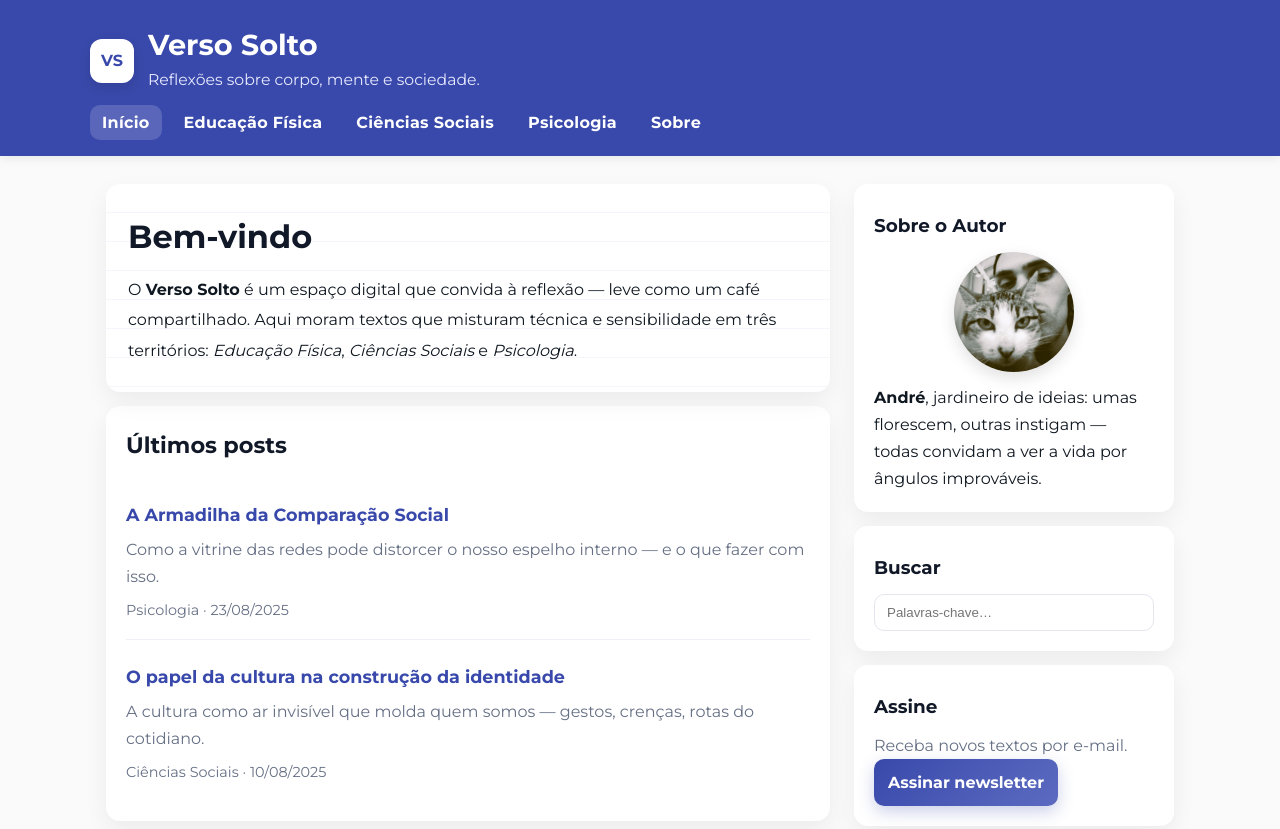
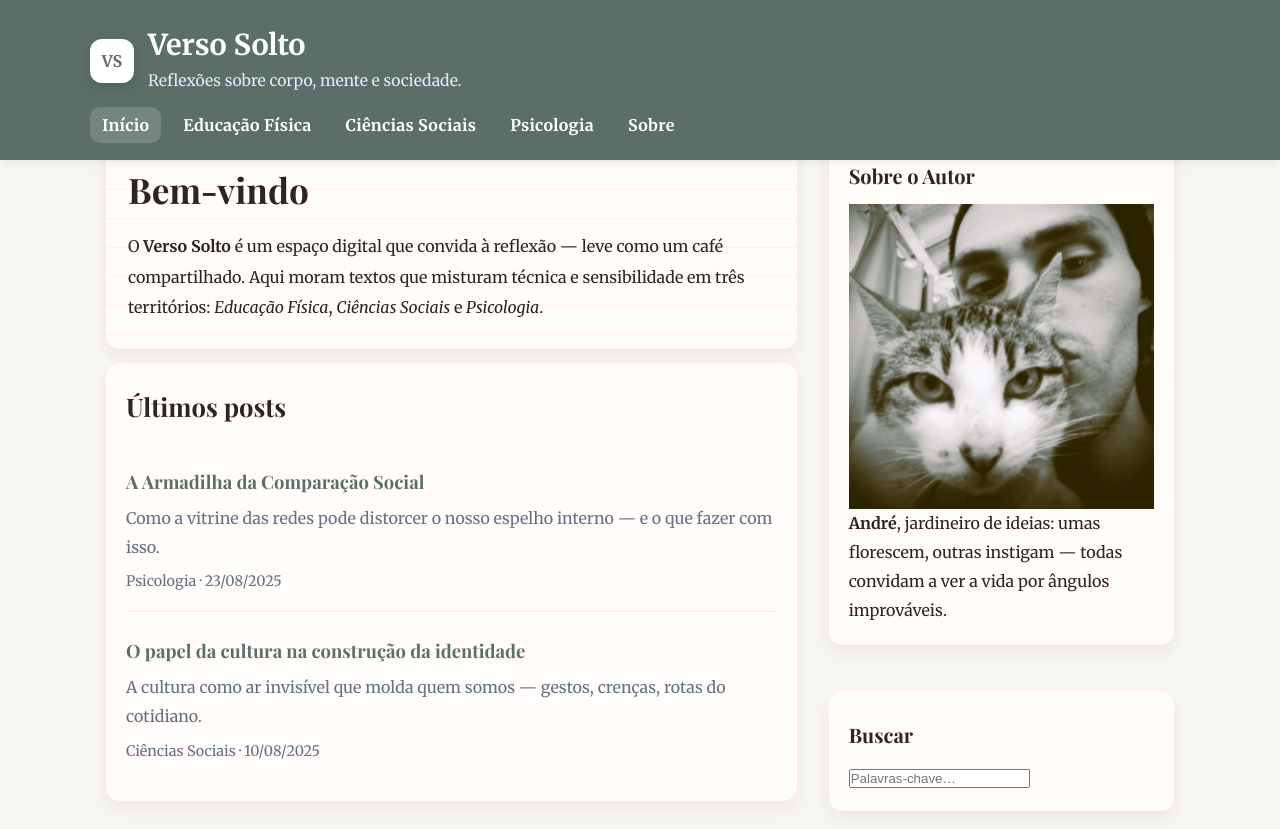
Before and after one commit to VersoSolto/VersoSolto.github.io, a plain HTML site: page index.html in a window 1280 px wide. Shown: the top 829 px of the page. Drawn offline with nearby package versions, Linux system fonts and the light colour scheme; a web font is replaced by a local one.

Commit message:
Update style.css

```diff
--- a/style.css
+++ b/style.css
@@ -1,9 +1,12 @@
 /* -------------------------------------------------
     VERSO SOLTO — tema leve, poético e acolhedor
-   Tipografia: Montserrat
+    Tipografia: Playfair Display (títulos), Merriweather (textos)
     Estrutura: header fixo + container (main + sidebar) + footer
     Fundo "folha pautada" apenas no conteúdo (.paper)
 ---------------------------------------------------*/
+
+/* Google Fonts */
+@import url('https://fonts.googleapis.com/css2?family=Merriweather:ital,wght@0,300;0,400;0,700;1,300;1,400&family=Playfair+Display:ital,wght@0,400;0,700;1,400&display=swap');
 
 /* Reset */
 * { box-sizing: border-box; margin: 0; padding: 0; }
@@ -12,28 +15,29 @@ img { max-width: 100%; display: block; }
 
 /* Tokens */
 :root{
-  --bg:#fafafa;
-  --card:#ffffff;
-  --ink:#0f1720;
+    --bg:#f8f6f2; /* Fundo creme suave */
+    --card:#fffcf9;
+    --ink:#2d261e; /* Tinta marrom escuro */
     --muted:#667085;
-  --accent:#3949ab;        /* toque emocional */
-  --accent-2:#5c6bc0;
+    --accent:#5b6e68; /* Azul-petróleo acinzentado */
+    --accent-2:#7f9791;
     --radius:14px;
-  --shadow:0 10px 24px rgba(15,23,42,.06);
+    --shadow:0 8px 16px rgba(45,38,30,.06);
     --maxw:1100px;
-  --gap:24px;
+    --gap:32px;
     --line-step:28px;        /* espaçamento das linhas da “folha” */
-  --line-color: rgba(57,73,171,.10);
+    --line-color: rgba(91,110,104,.10);
 }
 
 /* Base */
 body{
-  font-family: 'Montserrat', system-ui, -apple-system, Segoe UI, Roboto, Arial, sans-serif;
+    font-family: 'Merriweather', serif;
     background: var(--bg);
     color: var(--ink);
-  line-height: 1.7;
+    line-height: 1.8;
     -webkit-font-smoothing: antialiased;
     -moz-osx-font-smoothing: grayscale;
+    padding-top: 100px; /* Para acomodar o header fixo */
 }
 
 a{ color: var(--accent); text-decoration: none; }
@@ -45,7 +49,7 @@ header{
     color: #fff;
     padding: 28px 16px 20px;
     box-shadow: 0 2px 10px rgba(0,0,0,.08);
-  position: sticky; top: 0; z-index: 20;
+    position: fixed; top: 0; left: 0; right: 0; z-index: 20;
 }
 .brand{
     max-width: var(--maxw);
@@ -79,13 +83,17 @@ nav{ margin-top: 16px; }
 /* Layout */
 .container{
     max-width: var(--maxw);
-  margin: 28px auto;
+    margin: 32px auto;
     padding: 0 16px;
-  display: grid;
-  grid-template-columns: 1fr 320px;
+    display: grid; grid-template-columns: 2fr 1fr;
     gap: var(--gap);
 }
-@media (max-width: 960px){ .container{ grid-template-columns: 1fr; }}
+@media (max-width: 960px){
+    .container{
+        grid-template-columns: 1fr;
+        gap: calc(var(--gap) / 2);
+    }
+}
 
 /* Cards */
 .card{
@@ -93,6 +101,7 @@ nav{ margin-top: 16px; }
     border-radius: var(--radius);
     box-shadow: var(--shadow);
     padding: 20px;
+    margin-bottom: var(--gap);
 }
 
 /* “Folha pautada” — aplicar em blocos de texto */
@@ -108,10 +117,13 @@ nav{ margin-top: 16px; }
 .paper p, .paper li{ line-height: 1.9; }
 
 /* Tipografia */
-h1,h2,h3{ font-weight: 700; color: #111827; }
-h1{ font-size: 2rem; margin-bottom: 10px; }
-h2{ font-size: 1.4rem; margin-bottom: 14px; }
-h3{ font-size: 1.15rem; margin: 6px 0 10px; }
+h1,h2,h3{
+    font-family: 'Playfair Display', serif;
+    font-weight: 700; color: var(--ink);
+}
+h1{ font-size: 2.2rem; margin-bottom: 10px; }
+h2{ font-size: 1.6rem; margin-bottom: 14px; }
+h3{ font-size: 1.25rem; margin: 6px 0 10px; }
 .muted{ color: var(--muted); }
 
 /* Listagem de posts */
@@ -119,7 +131,7 @@ h3{ font-size: 1.15rem; margin: 6px 0 10px; }
     padding: 16px 0; border-bottom: 1px solid #eef0f5;
 }
 .post:last-child{ border-bottom: 0; }
-.post-title{ font-size: 1.1rem; margin-bottom: 6px; }
+.post-title{ font-size: 1.15rem; margin-bottom: 6px; }
 .post-excerpt{ color: var(--muted); margin: 6px 0 8px; }
 .post-meta{ color: var(--muted); font-size: .9rem; }
 
@@ -128,19 +140,15 @@ h3{ font-size: 1.15rem; margin: 6px 0 10px; }
     display:inline-block; padding:10px 14px; border-radius:10px;
     background: linear-gradient(135deg, var(--accent), var(--accent-2));
     color:#fff; font-weight:700;
-  box-shadow: 0 6px 16px rgba(57,73,171,.25);
+    box-shadow: 0 6px 16px rgba(91,110,104,.25);
 }
 .btn:hover{ filter: brightness(1.05); text-decoration: none; }
 
 /* Sidebar */
-.sidebar .perfil-img{
-  width: 120px; height:120px; object-fit: cover; border-radius: 50%;
-  margin: 6px auto 12px; box-shadow: 0 6px 16px rgba(0,0,0,.12);
+.sidebar { display: flex; flex-direction: column; gap: 14px;}
+@media (max-width: 960px){
+    .sidebar{ margin-top: 10px; }
 }
-.search{
-  width:100%; padding:10px 12px; border:1px solid #e3e6ef; border-radius:10px;
-}
-.sidebar .card + .card{ margin-top: 14px; }
 
 /* Footer */
 footer{
@@ -151,7 +159,7 @@ footer{
 
 /* Acessibilidade */
 a:focus, button:focus, input:focus{
-  outline: 3px solid rgba(57,73,171,.25); outline-offset: 2px;
+    outline: 3px solid rgba(91,110,104,.25); outline-offset: 2px;
 }
 .visually-hidden{
     position:absolute; left:-9999px; top:auto; width:1px; height:1px; overflow:hidden;
```
Lines whose indentation alone changed are shown as unchanged.
